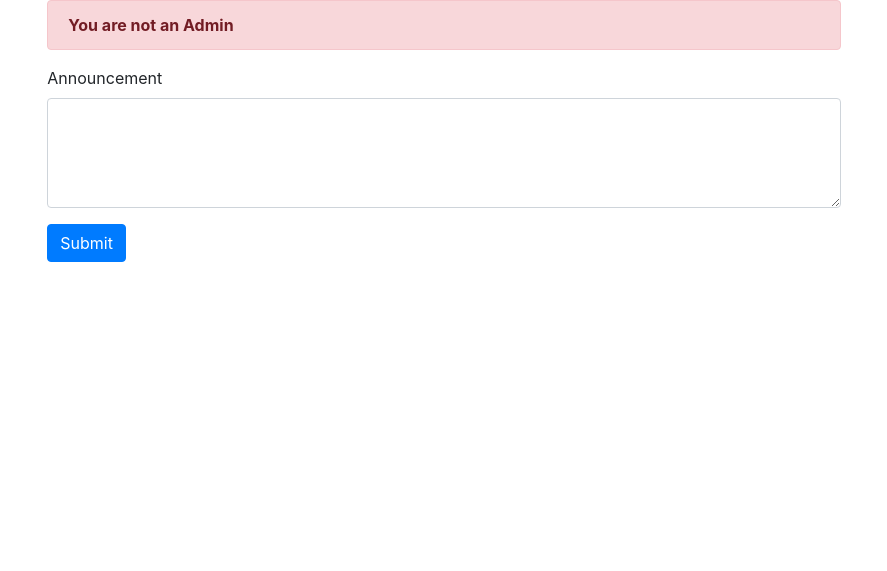
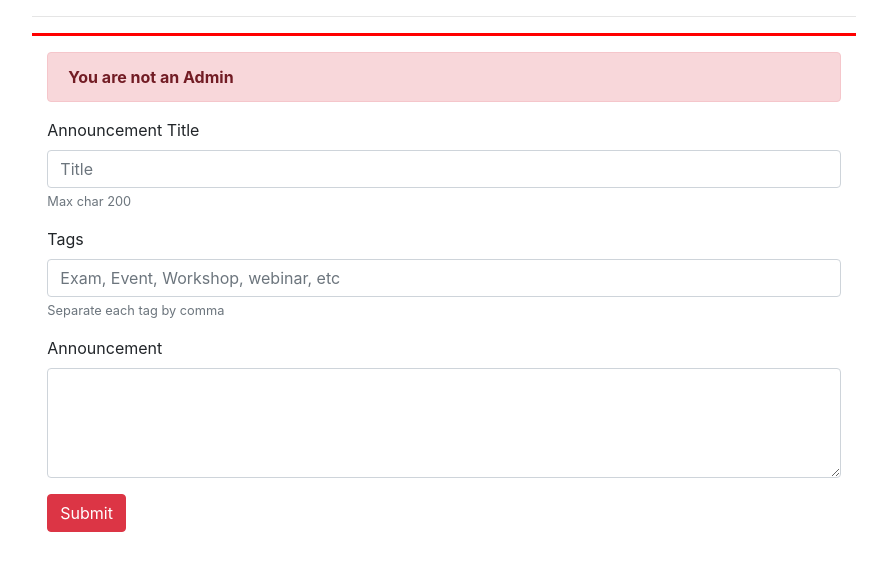
Before and after one commit to UdbhavU/StudentPortal, a Django app: page /announcement in a window 1280 px wide. Shown: the part 56-627 px from the top of the page, without its empty margins (196-1083 px from the left). Run offline with Django 3.2, Linux system fonts and the light colour scheme; some libraries are stand-ins or nearby versions.

Commit message:
added more functionality

```diff
--- a/announcements/models.py
+++ b/announcements/models.py
@@ -5,6 +5,8 @@ from django.utils import timezone
 
 
 class Announcement(models.Model):
+    title = models.CharField(max_length=200,null=False)
+    tag = models.CharField(max_length=300, null=True)
     author = models.ForeignKey(User, on_delete=models.CASCADE)
     content = models.TextField(blank=False)
     publish = models.DateTimeField(default=timezone.now)
--- a/announcements/templates/announcements/createAnnouncement.html
+++ b/announcements/templates/announcements/createAnnouncement.html
@@ -1,6 +1,9 @@
 {% extends 'forum/base.html' %}
 {% block content %}
-    <div class="container center">
+    <hr />
+    <hr style="height:3px;border-width:0;color:red;background-color:red">
+
+    <div class="container align-center">
     <form method="POST">
     {% csrf_token %}
         <div class="form-group">
@@ -9,10 +12,23 @@
                 <strong>{{ error }}</strong>
             </div>
             {% endif %}
-            <label for="a_content">Announcement</label>
+
+            <div class="form-group">
+                <label for="a_title">Announcement Title</label>
+                <input type="text"
+                       class="form-control" name="a_title" id="a_title" aria-describedby="helpId" placeholder="Title">
+                <small id="helpId" class="form-text text-muted">Max char 200</small>
+            </div>
+            <div class="form-group">
+                <label for="a_tag">Tags</label>
+                <input type="text"
+                       class="form-control" name="a_tag" id="a_tag" aria-describedby="helpId" placeholder="Exam, Event, Workshop, webinar, etc">
+                <small id="helpId" class="form-text text-muted">Separate each tag by comma</small>
+            </div>
+        <label for="a_content">Announcement</label>
             <textarea class="form-control" name="a_content" id="a_content" rows="4"></textarea>
         </div>
-        <button type="submit" class="btn btn-primary">Submit</button>
+        <button type="submit" class="btn btn-danger">Submit</button>
     </form>
     </div>
 
--- a/announcements/urls.py
+++ b/announcements/urls.py
@@ -3,4 +3,5 @@ from . import views
 
 urlpatterns =[
     path('announcement', views.announcement, name = 'ANC' ),
+    path('editAnnouncement/<int:id>', views.editAnnouncement, name = 'E-ANC' ),
 ]
--- a/announcements/views.py
+++ b/announcements/views.py
@@ -17,3 +17,16 @@ def announcement(request):
         context["error"] = "You are not an Admin"
 
     return render(request,'announcements/createAnnouncement.html',context)
+
+def editAnnouncement(request, id):
+    if request.method == "POST" :
+        announcement = Announcement.objects.get(pk=id)
+        announcement.title = request.POST.get("a_title")
+        announcement.content =request.POST.get("a_content")
+        announcement.tags = request.POST.get("a_tags")
+        announcement.save()
+        return redirect('Home')
+    else:
+        ancmt = Announcement.objects.get(pk=id)
+        context["ancmt"]= ancmt
+        return render(request,'announcements/editAnnouncement.html',context)
--- a/forum/templates/forum/forum.html
+++ b/forum/templates/forum/forum.html
@@ -23,7 +23,8 @@
 
     </div>
 </div>
-{% for post in posts %}
+
+    {% for post in posts %}
     <div class="card m-3">
     <!--tips: add .text-center,.text-right to the .card to change card text alignment-->
         <div class="card-header bg-light">
@@ -33,7 +34,7 @@
             <span style="float:right;">
             {% comment %} <span style="float:right;"> {% endcomment %}
             {% if user == post.author%}
-                <a href="{% url 'Edit-Post' id=post.pk %}" ><span style="position:left;"><button type="button" class="btn btn-outline-success">Edit</button></span></a>
+                <a href="{% url 'Edit-Post' id=post.pk %}" ><span style="float:left;"><button type="button" class="btn btn-outline-success">Edit</button></span></a>
             {% endif %}
             <span>
         </div>
```
Also changed, not shown: announcements/templates/announcements/editAnnouncement.html (added, +24 -0 lines), forum/templates/forum/home.html (+17 -0 lines), forum/views.py (+38 -25 lines), announcements/migrations/0002_auto_20201124_1241.py (added).
